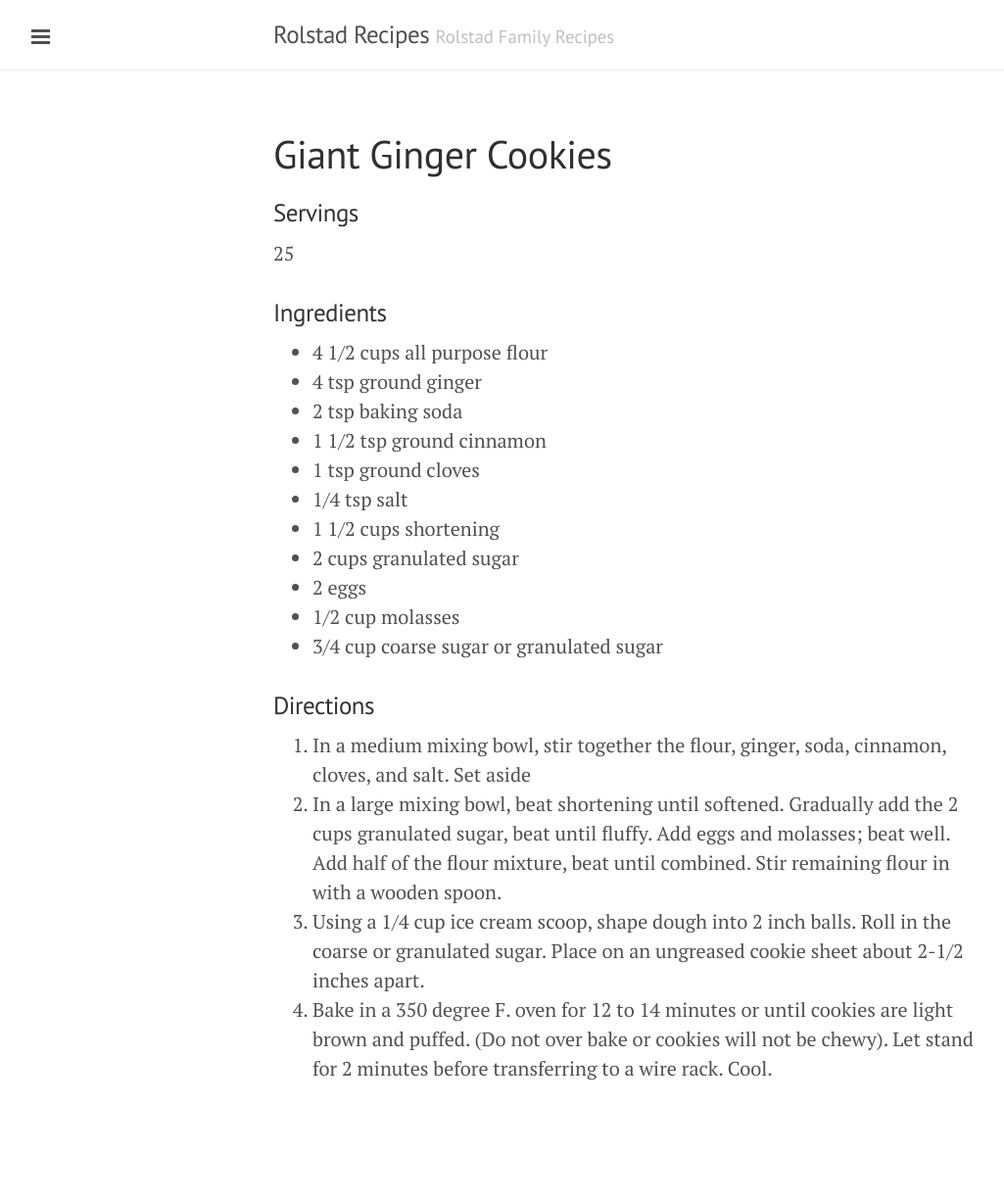
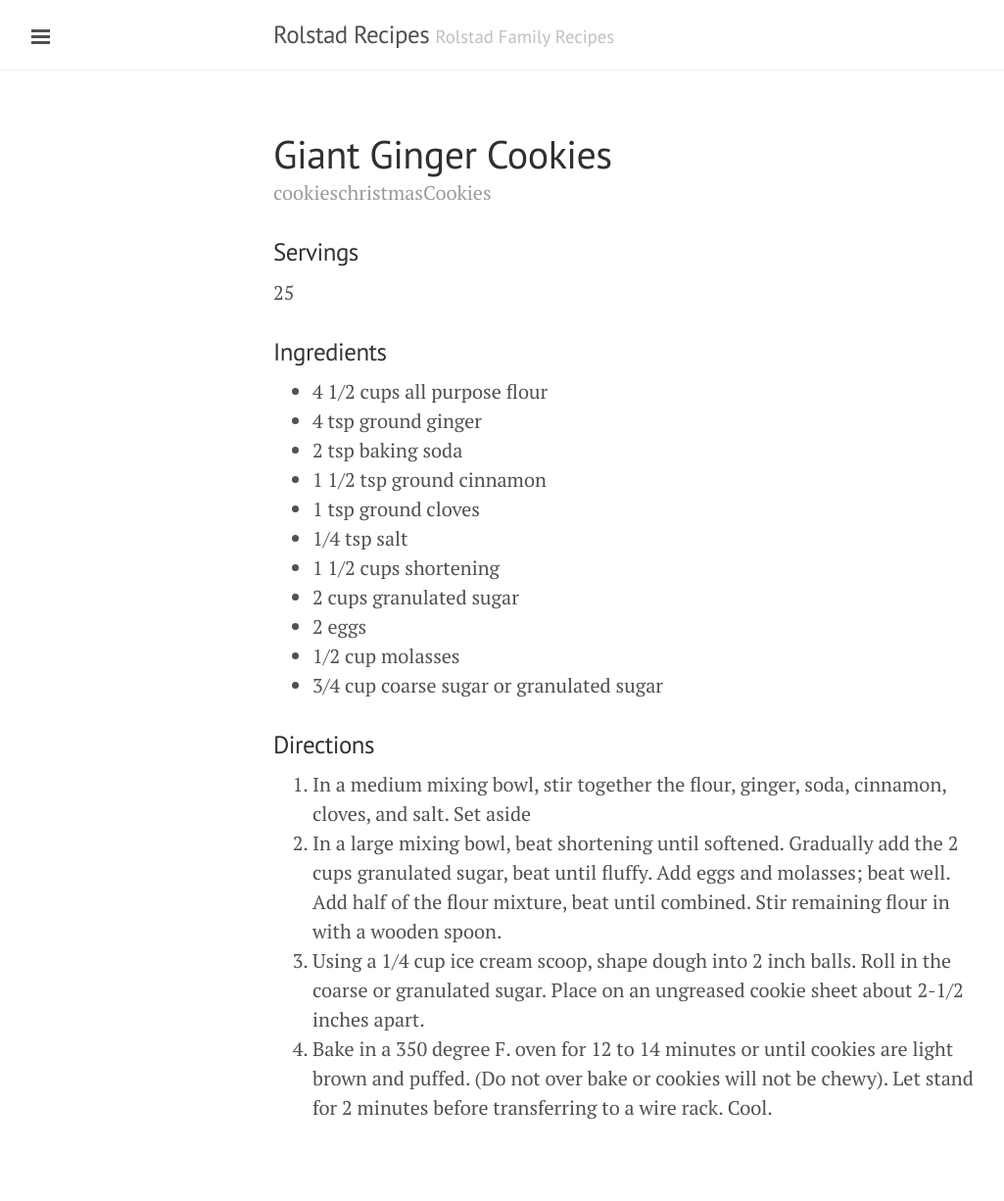
Before and after one commit to jrolstad/jrolstad.github.io, a Jekyll site: the page built from _posts/2015-12-06-giant-ginger-cookies.markdown, in a window 1280 px wide. Shown: the whole page at 98% size, without its empty margins (1-1026 px from the left). Built offline with Jekyll 4.4.1, drawn with Linux system fonts in a browser that asks for light colours; before the commit the page ends 1186 px from its top, so only the background shows below that; some of the changed lines change nothing that is shown.

Commit message:
Post update: Giant Ginger Cookies

```diff
--- a/_posts/2015-12-06-giant-ginger-cookies.markdown
+++ b/_posts/2015-12-06-giant-ginger-cookies.markdown
@@ -2,6 +2,7 @@
 published: true
 title: Giant Ginger Cookies
 layout: post
+categories: [cookies, christmasCookies]
 ---
 ### Servings
 25
```
